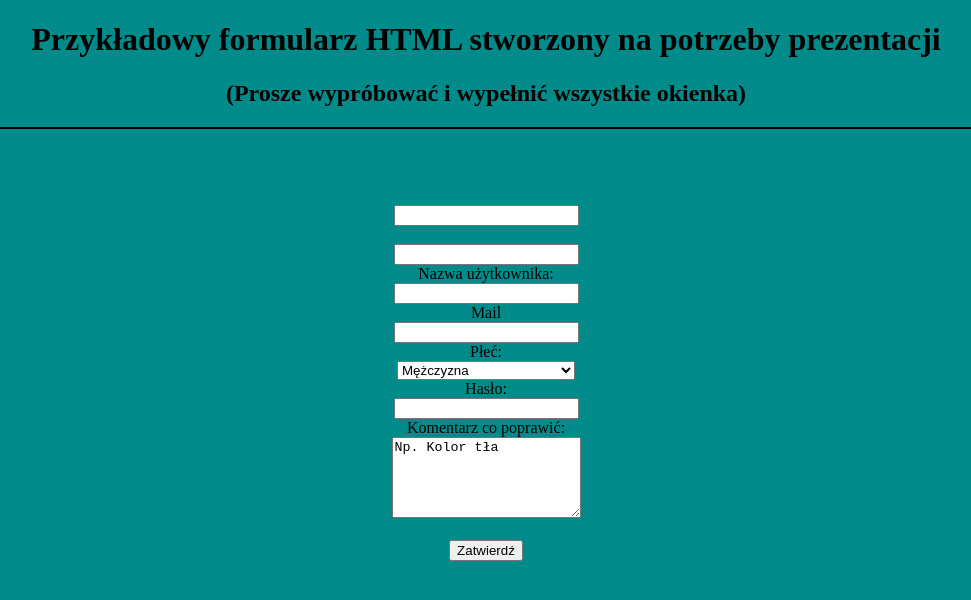
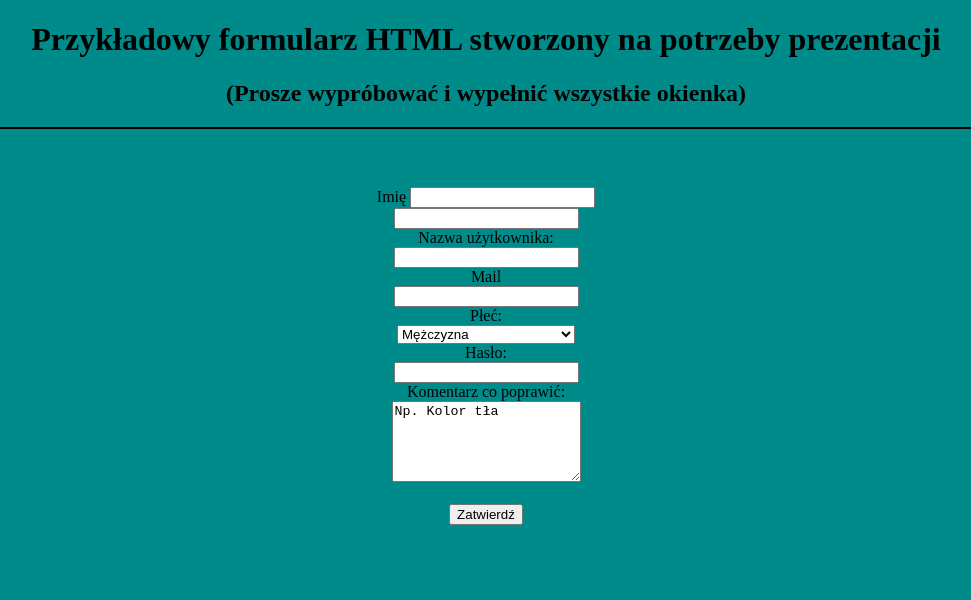
Before and after one commit to Antek400/Przyk-adowy_formularz, a plain HTML site: page index.html in a window 1280 px wide. Shown: the whole page, without its empty margins (154-1125 px from the left). Drawn offline with Linux system fonts and the light colour scheme.

Commit message:
Update index.html

```diff
--- a/index.html
+++ b/index.html
@@ -25,8 +25,10 @@
             <h2>(Prosze wypróbować i wypełnić wszystkie okienka)</h2>
             <hr color="black">
             <form action="mailto:doszkoly2l6@gmail.com" method="post">
-                <label="Imie"><br>
-                <input type="text"><br>
+                <label for="imie">
+                    Imię
+                </label>
+                    <input type="Imie" name="Imie" id="Imie">
                 <label="Nazwisko"><br>
                 <input type="text"><br>
                 Nazwa użytkownika:<br>
```
